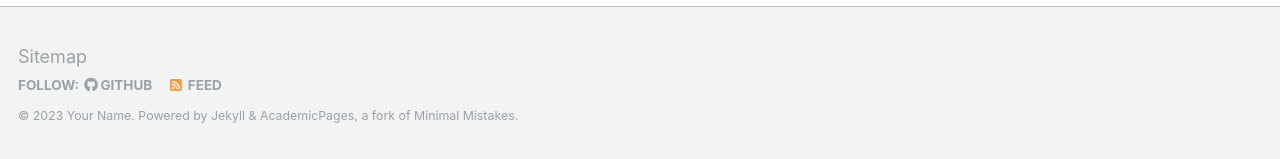
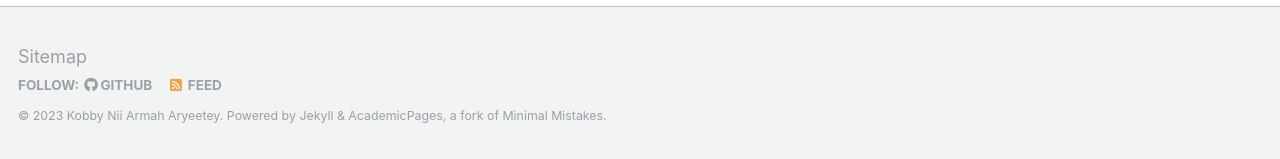
Before and after one commit to iamthatnikah/portfoli, a Jekyll site: the page built from _pages/about.md, in a window 1280 px wide and 900 px high, scrolled down 2463 px. Shown: the part 738-897 px from the top of the window. Built offline with Jekyll 4.4.1, drawn with Linux system fonts in a browser that asks for light colours; some web fonts are replaced; some of the changed text lies outside the part shown.

Commit message:
_config.yml Updated

```diff
--- a/_config.yml
+++ b/_config.yml
@@ -7,13 +7,13 @@
 
 # Site Settings
 locale                   : "en-US"
-title                    : "Your Name / Site Title"
+title                    : "iamthanikah"
 title_separator          : "-"
-name                     : &name "Your Name"
+name                     : &name "Kobby Nii Armah Aryeetey"
 description              : &description "personal description"
 url                      : https://academicpages.github.io # the base hostname & protocol for your site e.g. "https://mmistakes.github.io"
 baseurl                  : "" # the subpath of your site, e.g. "/blog"
-repository               : "academicpages/academicpages.github.io"
+repository               : "iamthatnikah/portfolio.github.io"
 teaser                   :  # filename of teaser fallback teaser image placed in /images/, .e.g. "500x300.png"
 breadcrumbs              : false # true, false (default)
 words_per_minute         : 160
```
